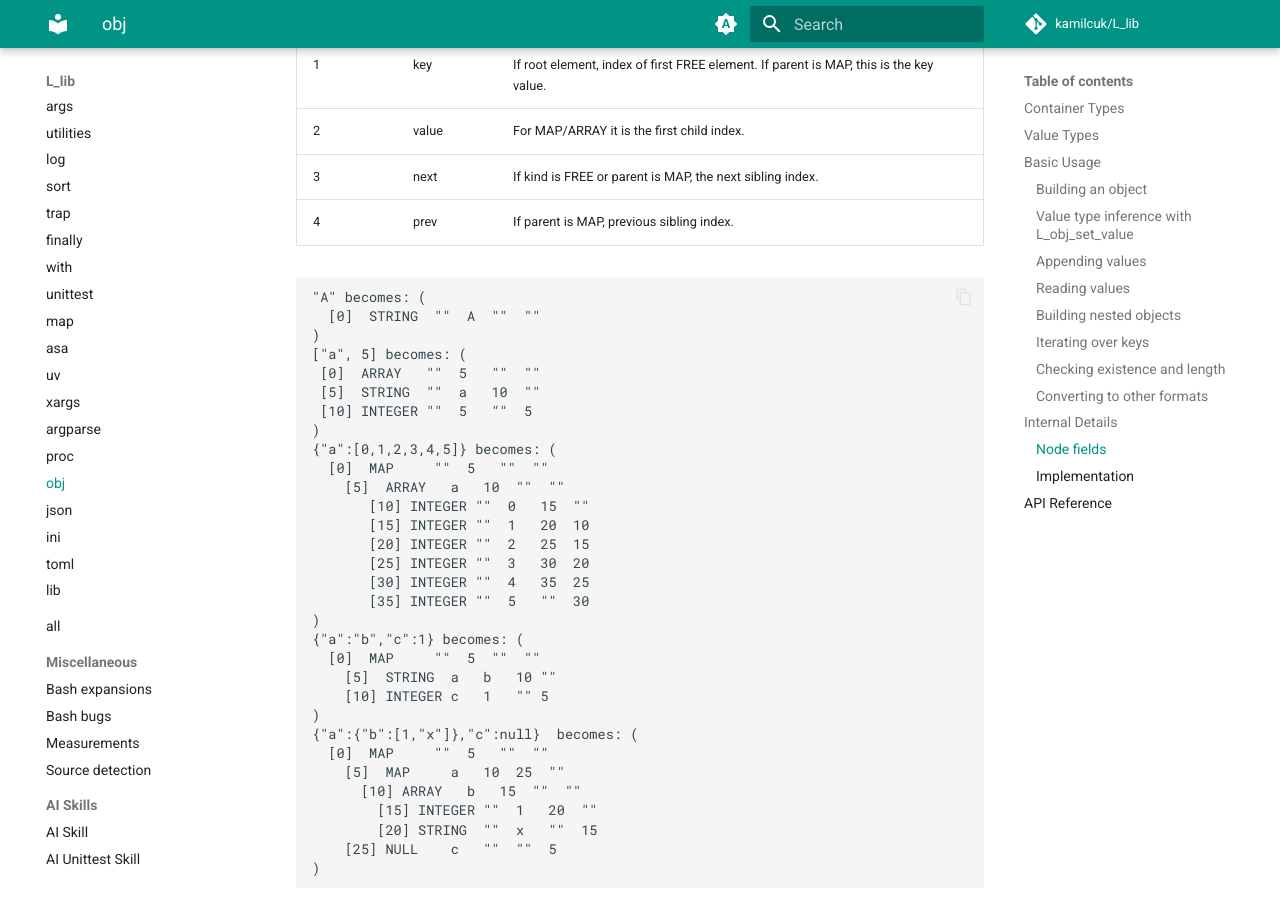
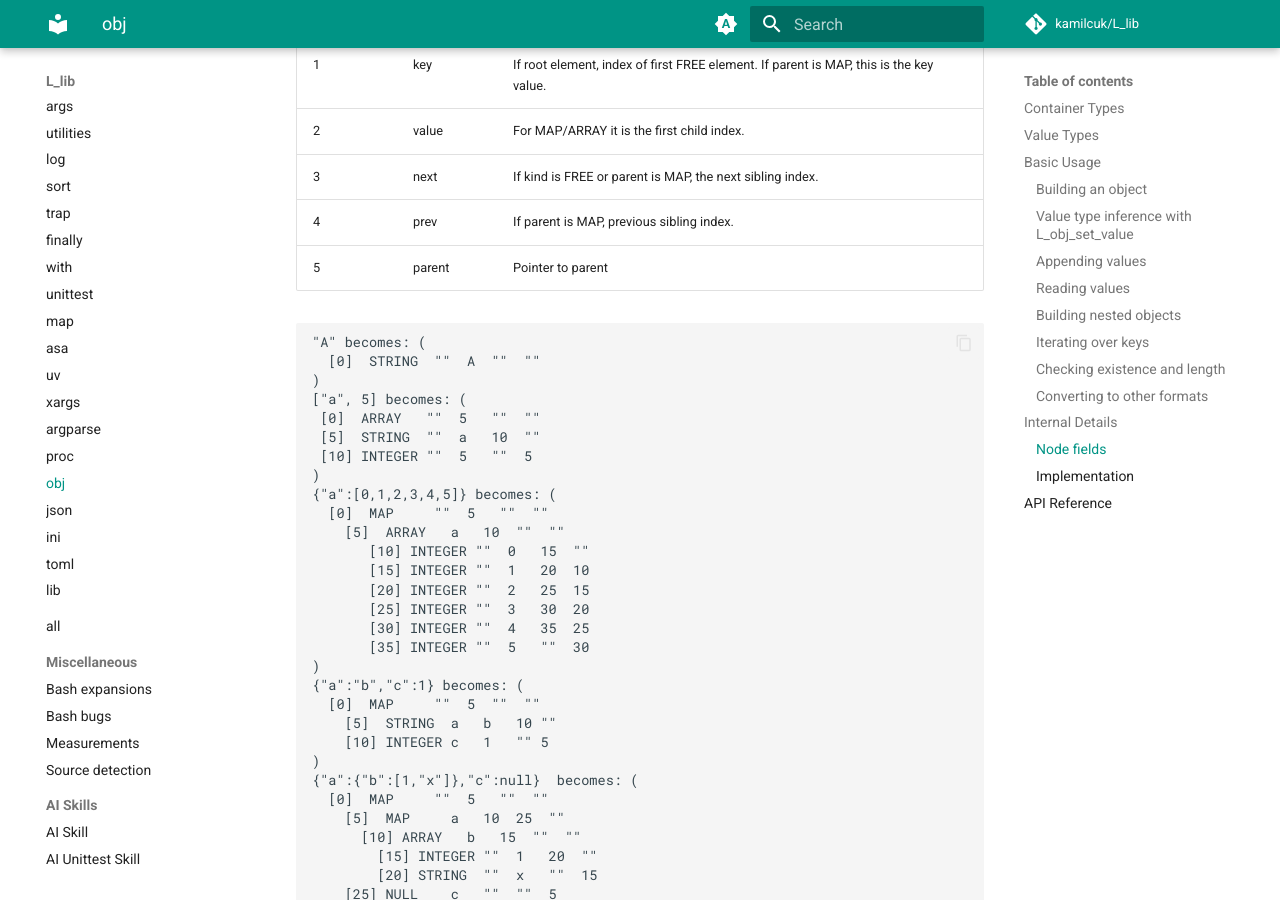
Before and after one commit to Kamilcuk/L_lib, an MkDocs documentation site: the page built from docs/section/obj.md, in a window 1280 px wide and 900 px high, scrolled down 3271 px. Built offline with MkDocs 1.6.1 and Material for MkDocs 9.7.7, drawn with Linux system fonts in a browser that asks for light colours; comment, search, counter and statistics services are not loaded.

Commit message:
obj: objpos_ functions and parent element

````diff
--- a/docs/section/obj.md
+++ b/docs/section/obj.md
@@ -142,6 +142,7 @@ OBJ stores a tree structure in a flat Bash array where each node occupies 5 cons
 | 2 | value | For MAP/ARRAY it is the first child index. |
 | 3 | next | If kind is FREE or parent is MAP, the next sibling index. |
 | 4 | prev | If parent is MAP, previous sibling index. |
+| 5 | parent | Pointer to parent |
 
 ```
 "A" becomes: (
````
Also changed, not shown: 1 other file.
